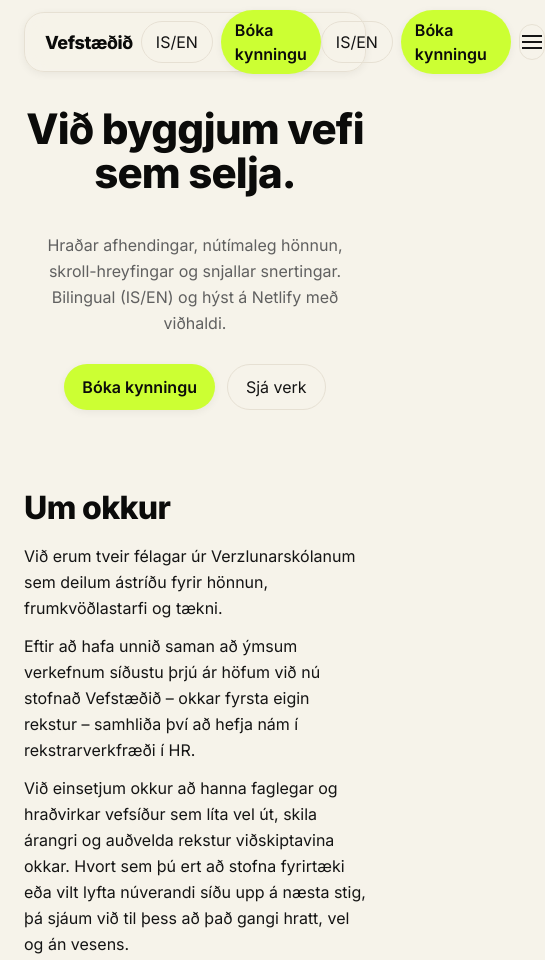
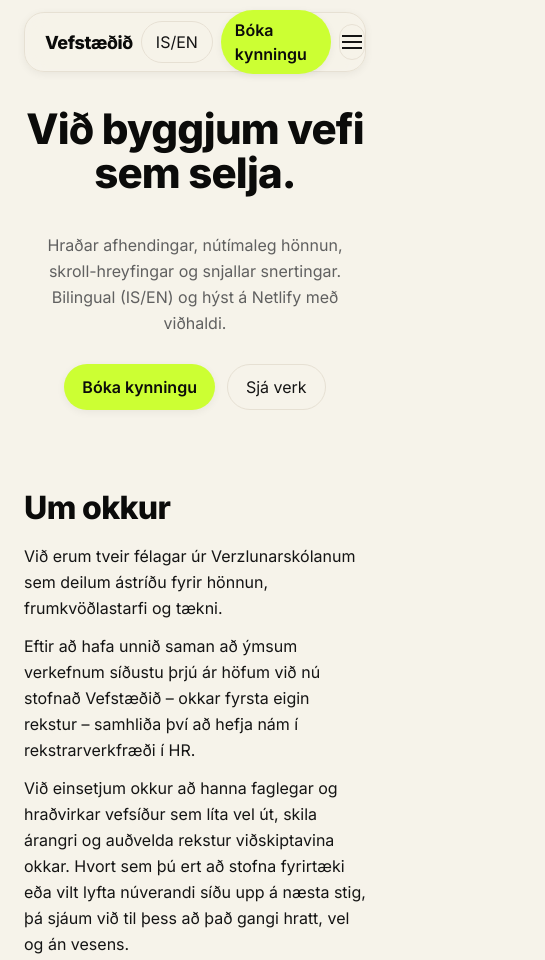
Before and after one commit to HaxorHax22/vefstaedi, a website built with Vite: page src/index.html in a window 390 px wide. Shown: the top 960 px of the page, 545 px wide, since content can reach past the window. Built offline with nearby package versions, Linux system fonts and the light colour scheme; a web font is replaced by a local one.

Commit message:
fix(nav): simplify mobile navbar to brand + hamburger only; hide extra mobile row; prevent overflow

```diff
--- a/src/index.html
+++ b/src/index.html
@@ -67,13 +67,10 @@
               <li role="none"><a role="menuitem" href="#verkefni" data-i18n="nav.work">Verkefni</a></li>
               <li role="none"><a role="menuitem" href="#hafdu-samband" data-i18n="nav.contact">Hafðu samband</a></li>
             </ul>
-            <div class="menu mobile-secondary">
-              <button id="langToggle" class="btn-outline small" type="button">IS/EN</button>
-              <a href="#hafdu-samband" class="btn-primary" data-i18n="hero.primaryAction">Bóka</a>
-            </div>
+
             <div class="actions">
-              <button id="langToggle" class="btn-outline small hidden sm:inline-flex" type="button">IS/EN</button>
-              <a href="#hafdu-samband" class="btn-primary hidden sm:inline-flex" data-i18n="hero.primaryAction">Bóka kynningu</a>
+              <button id="langToggle" class="btn-outline small hidden md:inline-flex" type="button">IS/EN</button>
+              <a href="#hafdu-samband" class="btn-primary hidden md:inline-flex" data-i18n="hero.primaryAction">Bóka kynningu</a>
               <button class="hamburger" id="hamburger" aria-controls="mobile-menu" aria-expanded="false" aria-label="Opna valmynd">
                 <span></span><span></span><span></span>
               </button>
--- a/src/styles/style.css
+++ b/src/styles/style.css
@@ -45,7 +45,8 @@ html { overflow-anchor: none; }
 }
 .brand { @apply font-heading text-[18px] md:text-[20px] font-extrabold tracking-[-0.02em] text-brand-ink rounded-pill px-2 focus:outline-none focus-visible:ring-4 focus-visible:ring-[rgba(204,255,51,0.4)] focus-visible:ring-offset-2 focus-visible:ring-offset-base-cream; }
 .menu.desktop { @apply hidden md:flex items-center gap-8 text-[15px]; }
-.menu.mobile-secondary { @apply flex md:hidden items-center gap-2; }
+/* remove mobile-secondary row to avoid overflow */
+.menu.mobile-secondary { display: none; }
 .menu.desktop a { @apply text-base-text hover:text-brand-ink rounded-pill px-2 py-1 focus:outline-none focus-visible:ring-4 focus-visible:ring-[rgba(204,255,51,0.4)] focus-visible:ring-offset-2 focus-visible:ring-offset-base-cream; }
 .actions { @apply flex items-center gap-2 md:gap-3; }
 
```
